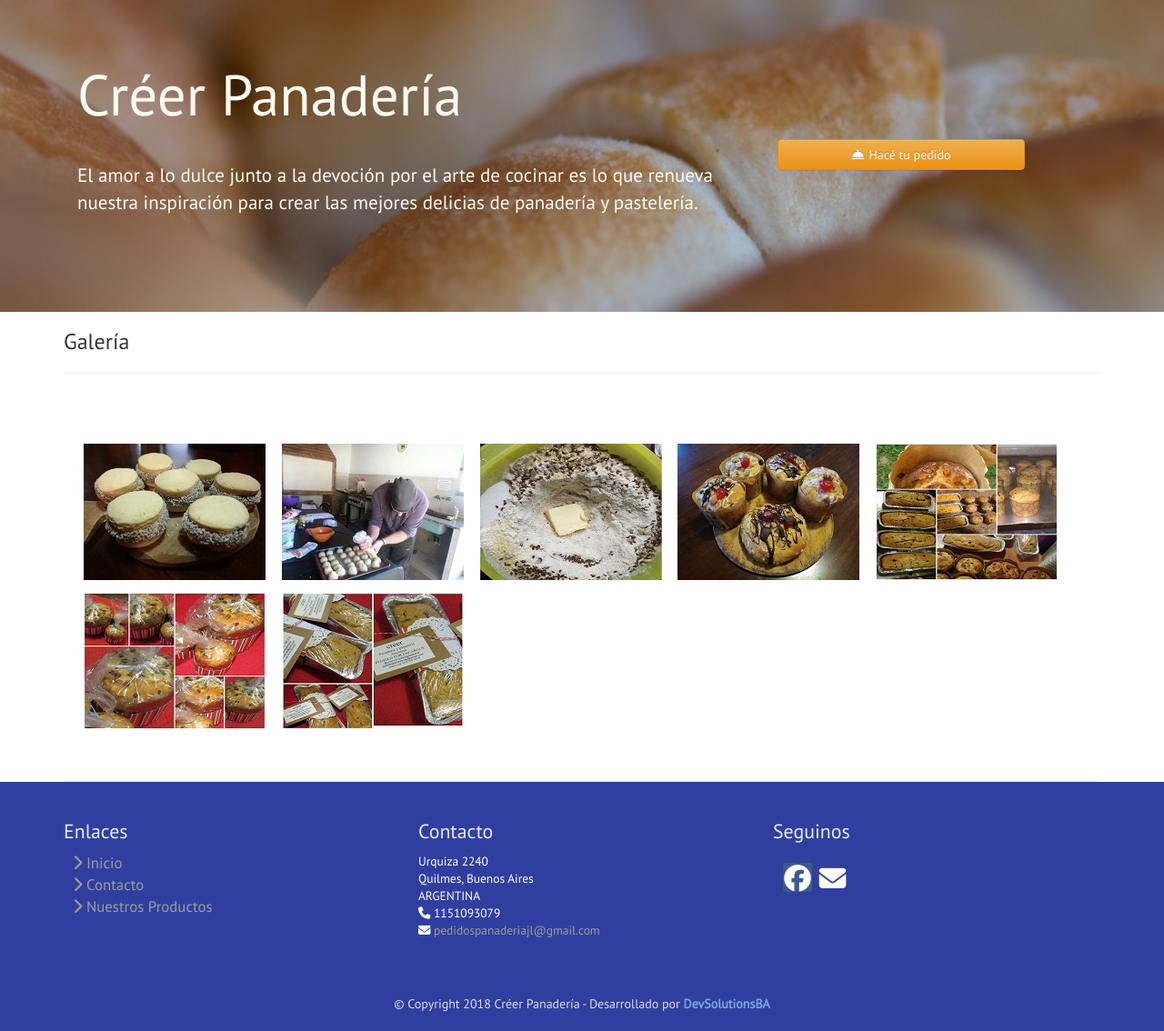
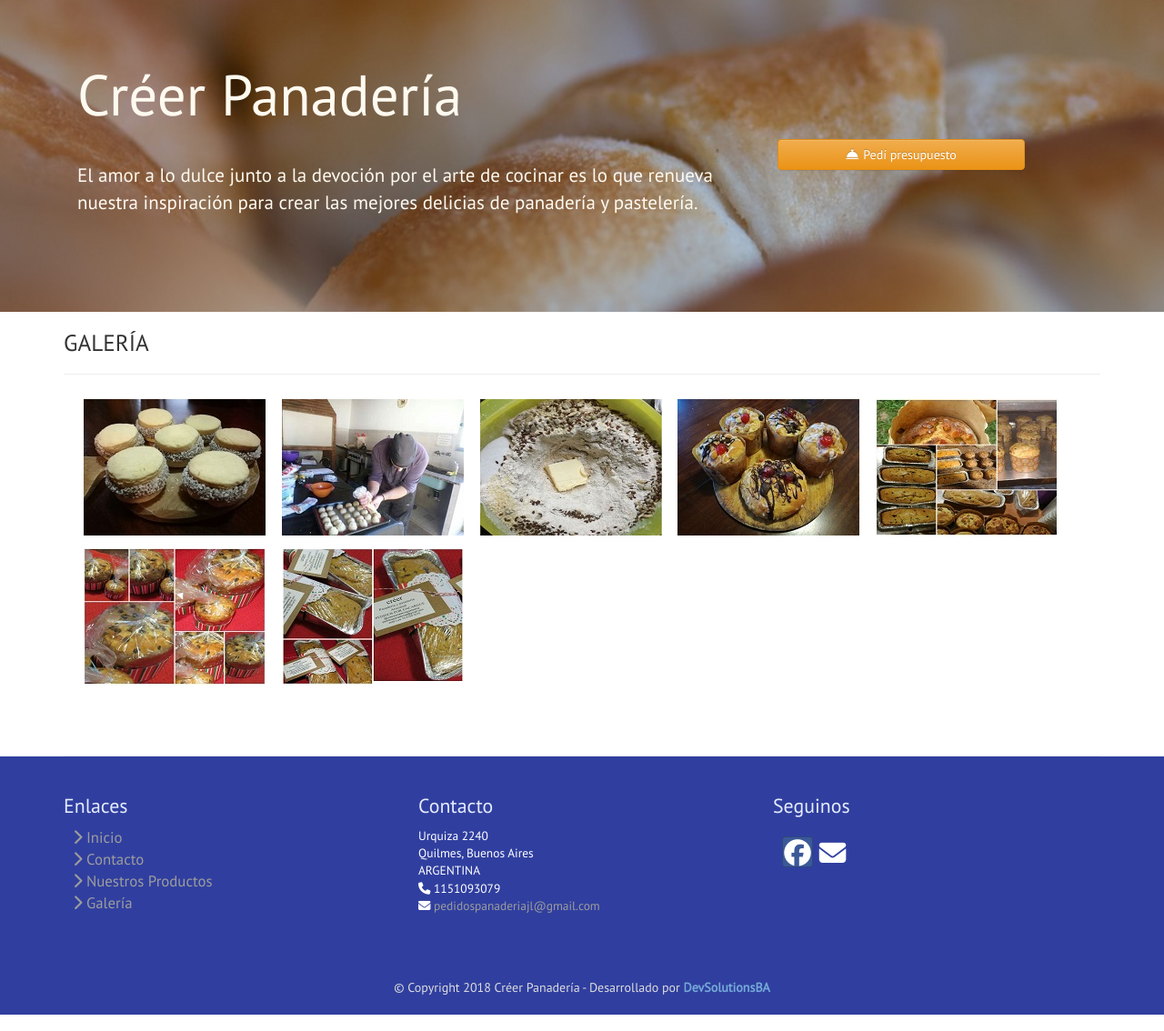
Before and after one commit to naipes0787/creer-panaderia, a PHP site: page /gallery.php in a window 1280 px wide. Shown: the part 51-1185 px from the top of the page at 91% size. Run offline with PHP 8.4, Linux system fonts and the light colour scheme; some libraries are stand-ins or nearby versions.

Commit message:
Se agrega enlace a galería en el footer. Se modifican los tamaños de cada menú. Se detecta que el texto de lightbox al abrir una imagen se muestra texto en inglés -> Esto fue modificado directamente en el lightbox.min.js que va a parar al servidor (Se actualiza el readme para explicar este paso). Modificación del texto del botón a Pedí presupuesto. Se quitan los campos fecha y hora del modal y se expande el campo de texto de Pedido.

```diff
--- a/creer-panaderia/contactus.php
+++ b/creer-panaderia/contactus.php
@@ -2,11 +2,11 @@
   <div class="container">
       <div class="row">
           <div class="col-xs-12">
-             <h3>Contactanos</h3>
+             <h3 class="body-title">Contactanos</h3>
              <hr>
           </div>
       </div>
-      <div class="row row-content row-contactus">
+      <div class="row row-content row-less-padding">
           <div class="col-xs-12 col-sm-4 col-sm-offset-1 contact-class">
             <div class="contact-section">
               <h6>Encontranos en</h6>
--- a/creer-panaderia/css/mystyles.css
+++ b/creer-panaderia/css/mystyles.css
@@ -32,6 +32,13 @@ body {
 }
 .affix {
   top: 100px;
+}
+h3.body-title{
+  font-size: 1.8em;
+  text-transform: uppercase;
+}
+div.row-less-padding{
+	padding: 0px 0px 40px 0px!important;
 }
 /******** FIN GLOBAL ********/
 
@@ -226,9 +233,6 @@ input.form-with-icon{
 /******** FIN MODAL PEDIDO ********/
 
 /******** CONTACTO ********/
-div.row-contactus{
-	padding: 0px 0px 40px 0px!important;
-}
 div.contact-class {
   font-size: 1.4em!important;
 }
--- a/creer-panaderia/gallery.php
+++ b/creer-panaderia/gallery.php
@@ -2,11 +2,11 @@
   <div class="container">
     <div class="row">
       <div class="col-xs-12">
-        <h3>Galer&iacute;a</h3>
+        <h3 class="body-title">Galer&iacute;a</h3>
         <hr>
       </div>
     </div>
-    <div class="row row-content">
+    <div class="row row-content row-less-padding">
       <div class="col-xs-12 col-sm-12 gallery">
         <a class="gallery" href="img/gallery/01.jpg" data-lightbox="gallery">
           <img src="img/gallery/thumbs/01.jpg">
--- a/creer-panaderia/includes/templates/footer.php
+++ b/creer-panaderia/includes/templates/footer.php
@@ -7,6 +7,7 @@
               <li class="footer-menu-item"><i class="fas fa-chevron-right"></i><a href="index.php"> Inicio</a></li>
               <li class="footer-menu-item"><i class="fas fa-chevron-right"></i><a href="contactus.php"> Contacto</a></li>
               <li class="footer-menu-item"><i class="fas fa-chevron-right"></i><a href="products.php"> Nuestros Productos</a></li>
+              <li class="footer-menu-item"><i class="fas fa-chevron-right"></i><a href="gallery.php"> Galer&iacute;a</a></li>
             </ul>
           </div>
           <div class="col-xs-12 col-sm-4 col-md-4 site-footer footer-column-2">
--- a/creer-panaderia/includes/templates/header.php
+++ b/creer-panaderia/includes/templates/header.php
@@ -75,7 +75,7 @@
 									<label for="nombre" class="col-sm-2 control-label">
 										Nombre
 									</label>
-									<div class="col-sm-4">
+									<div class="col-sm-6">
 										<input type="input" class="form-control" id="nombre" name="nombre" required>
 		          		</div>
 								</div>
@@ -83,34 +83,16 @@
 									<label for="mail_contacto" class="col-sm-2 control-label">
 										Mail de contacto
 									</label>
-									<div class="col-sm-4">
+									<div class="col-sm-6">
 										<input type="email" class="form-control" id="mail_contacto" name="mail_contacto" required>
-		          		</div>
-								</div>
-								<div class="form-group has-feedback">
-		          		<label for="date" class="col-sm-2 control-label">
-		          			D&iacute;a de entrega
-		          		</label>
-		          		<div class="col-sm-5">
-										<input type="date" class="form-control datetime-form form-with-icon" id="date" name="date" required>
-		         				<i class="fas fa-calendar-alt"></i>
-		          		</div>
-		          	</div>
-								<div class="form-group has-feedback">
-		          		<label for="date" class="col-sm-2 control-label">
-		          			Horario de entrega
-		          		</label>
-		          		<div class="col-sm-4">
-										<input type="time" class="form-control datetime-form form-with-icon" id="time" name="time" min="9:00" max="18:00" step="1800" required>
-										<i class="far fa-clock"></i>
 		          		</div>
 								</div>
 								<div class="form-group has-feedback">
 									<label for="nombre" class="col-sm-2 control-label">
 										Pedido
 									</label>
-									<div class="col-sm-4">
-										<textarea class="form-control" style="width:auto!important!" id="text_pedido" name="text_pedido" rows=7 cols=8 placeholder="Aquí podés detallar tu pedido..." required></textarea>
+									<div class="col-sm-8">
+										<textarea class="form-control" id="text_pedido" name="text_pedido" rows=8 placeholder="Aquí podés detallar tu pedido..." required></textarea>
 		          		</div>
 								</div>
 		          	<div class="form-group">
@@ -147,7 +129,7 @@
 						<div class="col-xs-12 col-sm-2">
 		          <div class="pedido">
 		  					<a type="button" class="btn btn-warning btn-block btn-pedir" onclick="openReservation();">
-		            		<span class="fas fa-concierge-bell icon-btn-pedido" aria-hidden="true"></span>Hac&eacute; tu pedido
+		            		<span class="fas fa-concierge-bell icon-btn-pedido" aria-hidden="true"></span>Ped&iacute; presupuesto
 		          	</a>
 		          </div>
 		        </div>
--- a/creer-panaderia/products.php
+++ b/creer-panaderia/products.php
@@ -2,11 +2,11 @@
   <div class="container">
     <div class="row">
       <div class="col-xs-12">
-        <h3>Nuestros productos</h3>
+        <h3 class="body-title">Nuestros productos</h3>
         <hr>
       </div>
     </div>
-    <div class="row row-content">
+    <div class="row row-content row-less-padding">
       <div class="col-xs-12 col-sm-6 col-md-4">
         <h3 class="product-title">Panader&iacute;a</h3>
         <hr>
```
Also changed, not shown: README.md. Lines whose indentation alone changed are shown as unchanged.
